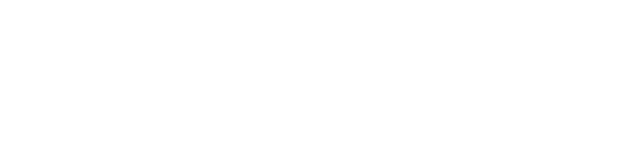
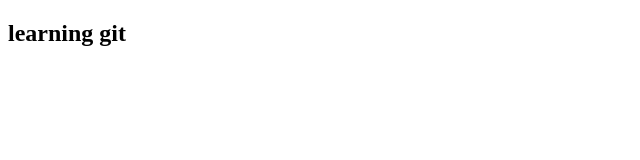
Before and after one commit to saberr10/get-toturial, a plain HTML site: page index.html in a window 1280 px wide. Shown: the whole page, without its empty margins (0-640 px from the left). Drawn offline with Linux system fonts and the light colour scheme.

Commit message:
HTML structure add to our page

```diff
--- a/index.html
+++ b/index.html
@@ -3,9 +3,9 @@
 <head>
     <meta charset="UTF-8">
     <meta name="viewport" content="width=device-width, initial-scale=1.0">
-    <title>Document</title>
+    <title>Document </title>
 </head>
 <body>
-
+    <h2>learning git</h2>
 </body>
 </html>
```
